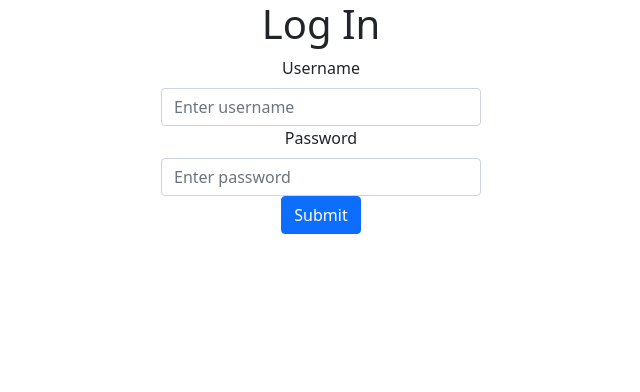
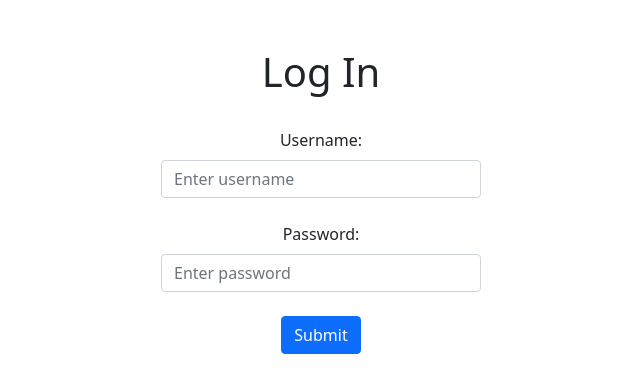
Before and after one commit to Jordan6271/bootcamp-project-week14-frontend, a React (Create React App) app in the folder eventful/: page / in a window 1280 px wide. Shown: the top 392 px of the page, without its empty margins (319-959 px from the left). Built offline with nearby package versions, Linux system fonts and the light colour scheme.

Commit message:
Style login page

```diff
--- a/eventful/src/Eventful/Login/Login.js
+++ b/eventful/src/Eventful/Login/Login.js
@@ -12,12 +12,6 @@ class Login extends React.Component {
 
     submitHandler(event) {
         event.preventDefault();
-        if (event.target.formUsername.value === ``) {
-            return alert(`Please enter a username.`);
-        }
-        if (event.target.formPassword.value === ``) {
-            return alert(`Please enter a password.`);
-        }
         this.setState({ disabled: true });
         this.props.apiClient
             .login(
@@ -40,24 +34,23 @@ class Login extends React.Component {
 
     render() {
         return (
-            <div>
-                <Form
-                    className="w-25 mx-auto text-center"
-                    onSubmit={(event) => this.submitHandler(event)}
-                >
+            <div className="w-25 m-auto text-center pt-5">
+                <Form onSubmit={(event) => this.submitHandler(event)}>
                     <h1>Log In</h1>
-                    <Form.Group controlId="formUsername">
-                        <Form.Label>Username</Form.Label>
+                    <Form.Group controlId="formUsername" className="pt-4">
+                        <Form.Label>Username:</Form.Label>
                         <Form.Control
                             type="username"
                             placeholder="Enter username"
+                            required
                         />
                     </Form.Group>
-                    <Form.Group controlId="formPassword">
-                        <Form.Label>Password</Form.Label>
+                    <Form.Group controlId="formPassword" className="py-4">
+                        <Form.Label>Password:</Form.Label>
                         <Form.Control
                             type="password"
                             placeholder="Enter password"
+                            required
                         />
                     </Form.Group>
                     <Button variant="primary" type="submit">
```
